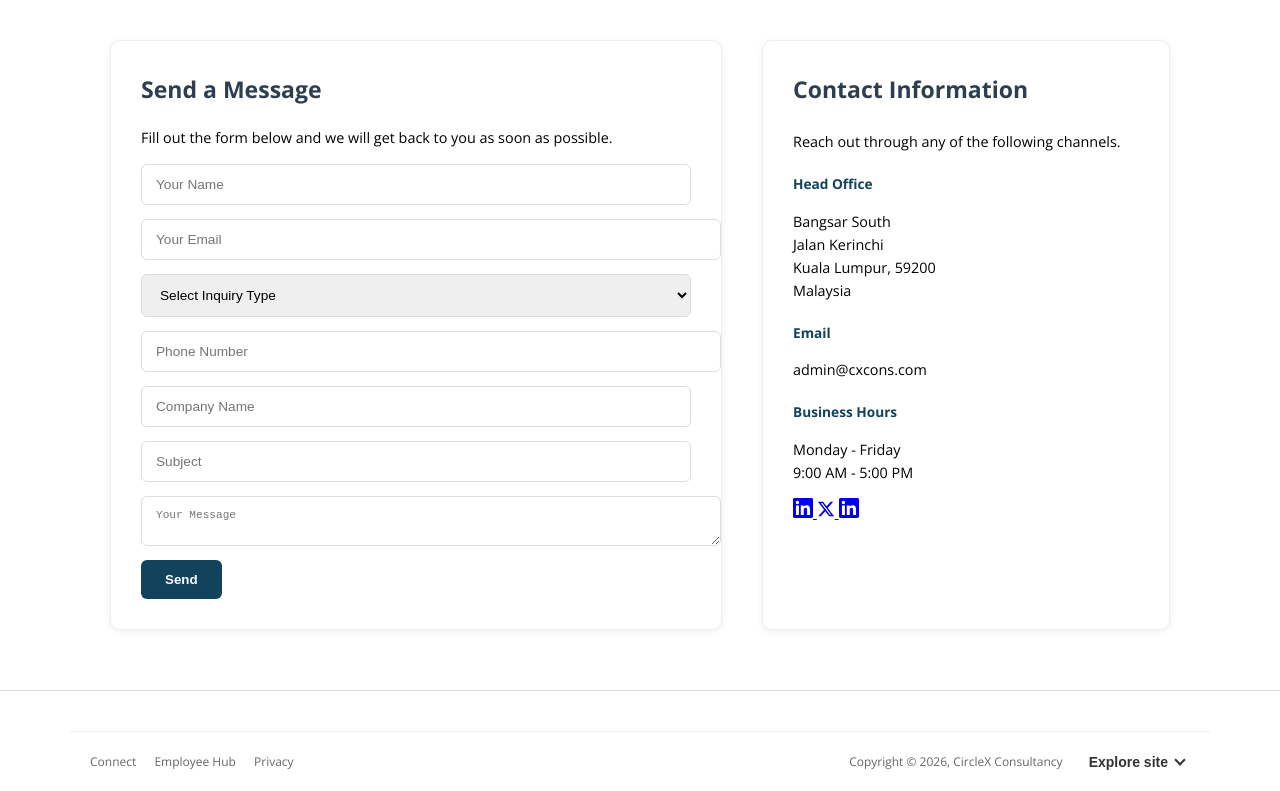
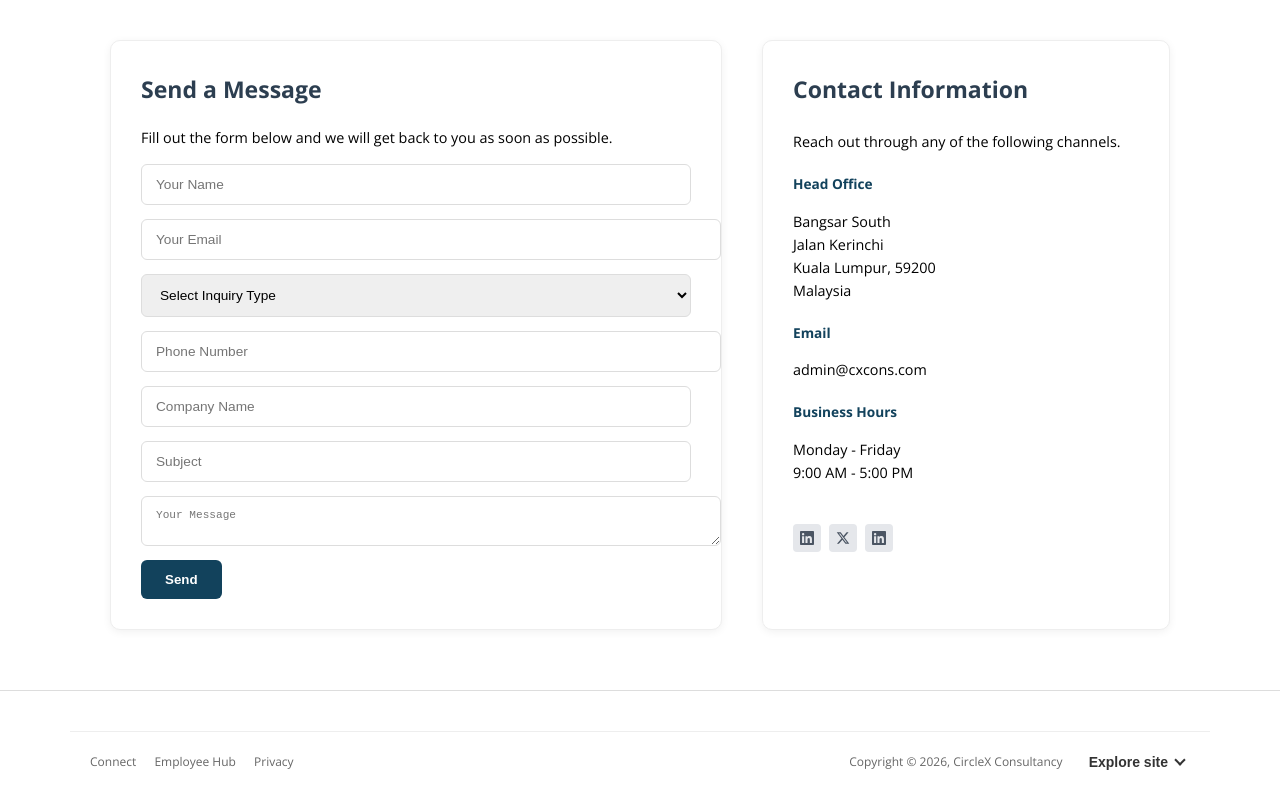
Before and after one commit to kiaarjen27/cxcons, a Jekyll site: the page built from contact.html, in a window 1280 px wide. Shown: the part 547-1338 px from the top of the page. Built offline with Jekyll 4.4.1, drawn with Linux system fonts in a browser that asks for light colours.

Commit message:
Add files via upload

```diff
--- a/_layouts/default.html
+++ b/_layouts/default.html
@@ -257,6 +257,35 @@ input[type="text"] { width: 80%; padding: 12px; border: 2px solid #ddd; border-r
       color: #12425c;
       font-size: 0.95em;
     }
+
+.social-icons {
+  display: flex;
+  gap: 8px;
+  margin-top: 40px;
+}
+
+.social-icon {
+  display: flex;
+  align-items: center;
+  justify-content: center;
+  width: 28px;               /* smaller */
+  height: 28px;
+  border-radius: 4px;
+  background-color: #e5e7eb; /* light gray background */
+  color: #4b5563;            /* gray icon */
+  text-decoration: none;
+  transition: background-color 0.15s ease, color 0.15s ease;
+}
+
+.social-icon:hover {
+  background-color: #d1d5db;
+  color: #1f2937;
+}
+
+.social-icon svg {
+  width: 14px;               /* smaller icon */
+  height: 14px;
+}
 
 /* ---------- Mobile overrides ---------- */
 @media (max-width: 768px) {
```
